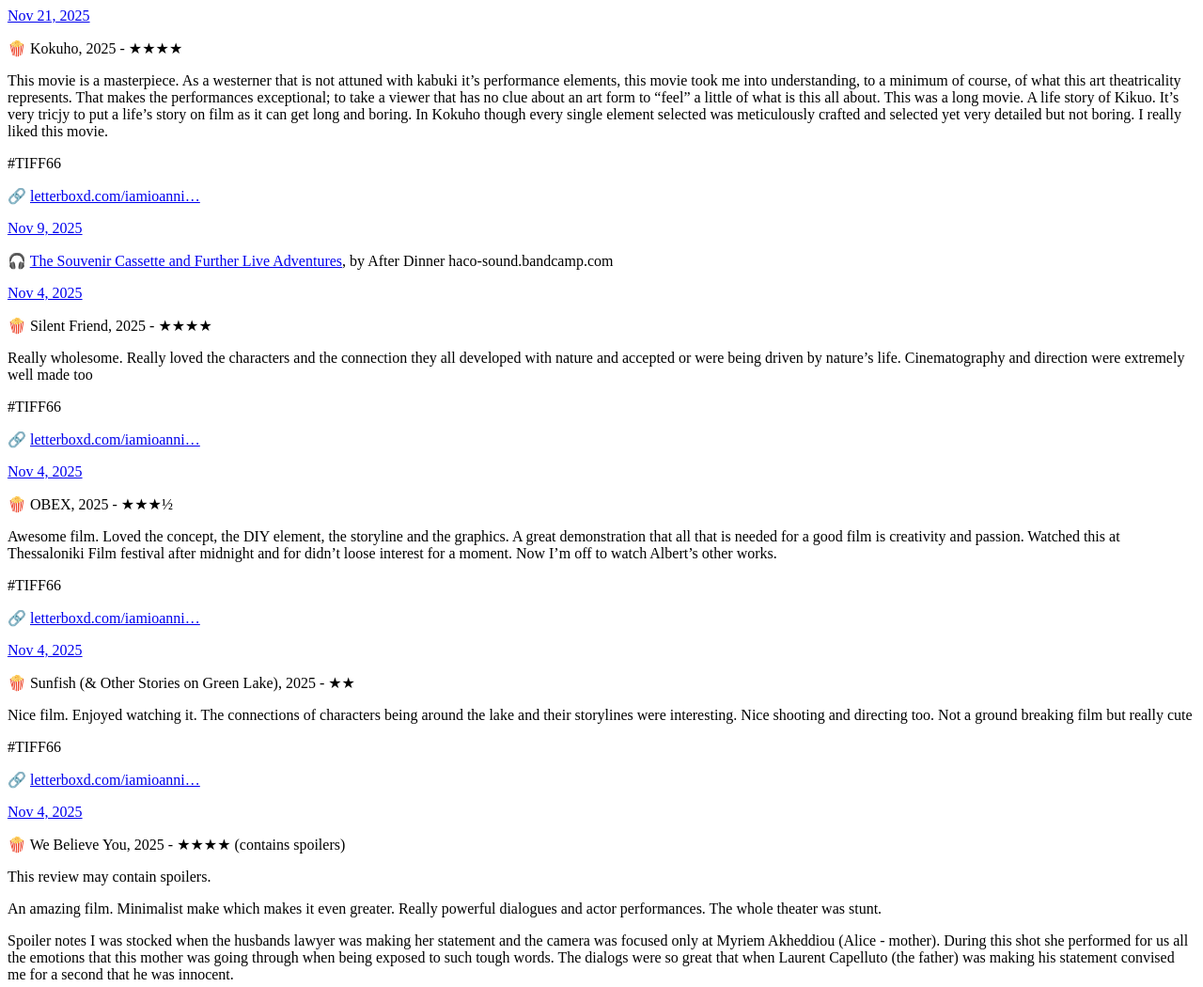
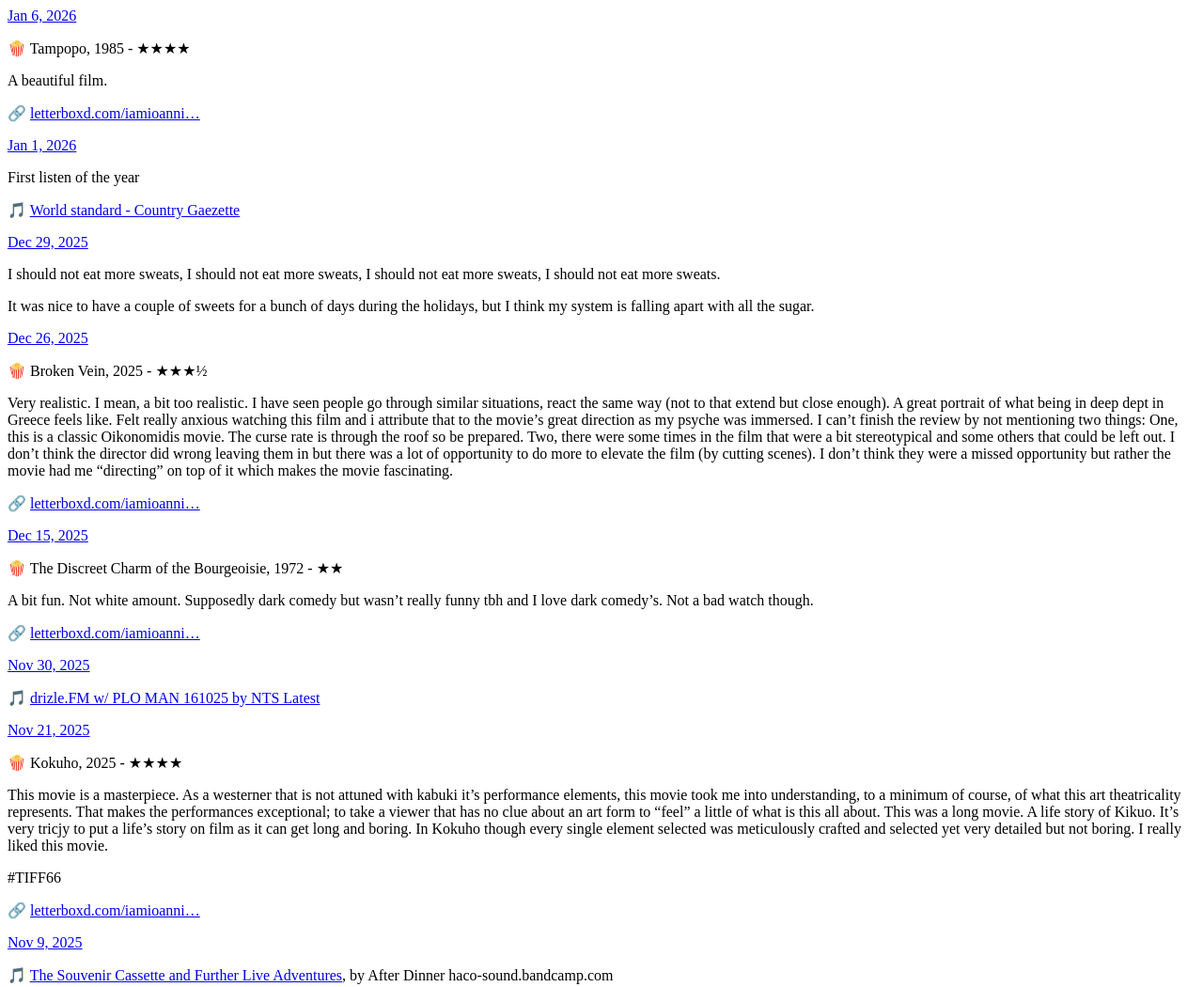
Before and after one commit to iamioannis/iamioannis-microdotblog-archive, a plain HTML site: page index.html in a window 1280 px wide. Shown: the top 1050 px of the page at 94% size. Drawn offline with Linux system fonts and the light colour scheme.

Commit message:
Archiving 7 files from Micro.blog.

```diff
--- a/index.html
+++ b/index.html
@@ -25,6 +25,84 @@
 	  <div class="h-entry">
 
 
+		<a href="https://iamioannis.micro.blog/2026/01/06/175250.html" class="u-url"><time class="dt-published" datetime="2026-01-06 17:52:50 &#43;0200">Jan 6, 2026</time></a>
+
+		<div class="e-content">
+			 <p>🍿 Tampopo, 1985 - ★★★★</p>
+<p>A beautiful film.</p>
+<p>🔗 <a href="https://letterboxd.com/iamioannis/film/tampopo/">letterboxd.com/iamioanni&hellip;</a></p>
+
+		</div>
+	  </div>
+
+	  <div class="h-entry">
+
+
+		<a href="https://iamioannis.micro.blog/2026/01/01/first-listen-of-the-year.html" class="u-url"><time class="dt-published" datetime="2026-01-01 13:50:33 &#43;0200">Jan 1, 2026</time></a>
+
+		<div class="e-content">
+			 <p>First listen of the year</p>
+<p>🎵 <a href="https://cudighirecords.bandcamp.com/album/country-gazette">World standard - Country Gaezette
+</a></p>
+
+		</div>
+	  </div>
+
+	  <div class="h-entry">
+
+
+		<a href="https://iamioannis.micro.blog/2025/12/29/i-should-not-eat-more.html" class="u-url"><time class="dt-published" datetime="2025-12-29 19:41:09 &#43;0200">Dec 29, 2025</time></a>
+
+		<div class="e-content">
+			 <p>I should not eat more sweats, I should not eat more sweats, I should not eat more sweats, I should not eat more sweats.</p>
+<p>It was nice to have a couple of sweets for a bunch of days during the holidays, but I think my system is falling apart with all the sugar.</p>
+
+		</div>
+	  </div>
+
+	  <div class="h-entry">
+
+
+		<a href="https://iamioannis.micro.blog/2025/12/26/broken-vein-very-realistic-i.html" class="u-url"><time class="dt-published" datetime="2025-12-26 16:51:55 &#43;0200">Dec 26, 2025</time></a>
+
+		<div class="e-content">
+			 <p>🍿 Broken Vein, 2025 - ★★★½</p>
+<p>Very realistic. I mean, a bit too realistic. I have seen people go through similar situations, react the same way (not to that extend but close enough). A great portrait of what being in deep dept in Greece feels like. Felt really anxious watching this film and i attribute that to the movie’s great direction as my psyche was immersed.
+I can’t finish the review by not mentioning two things:
+One, this is a classic Oikonomidis movie. The curse rate is through the roof so be prepared.
+Two, there were some times in the film that were a bit stereotypical and some others that could be left out. I don’t think the director did wrong leaving them in but there was a lot of opportunity to do more to elevate the film (by cutting scenes). I don’t think they were a missed opportunity but rather the movie had me “directing” on top of it which makes the movie fascinating.</p>
+<p>🔗 <a href="https://letterboxd.com/iamioannis/film/broken-vein/">letterboxd.com/iamioanni&hellip;</a></p>
+
+		</div>
+	  </div>
+
+	  <div class="h-entry">
+
+
+		<a href="https://iamioannis.micro.blog/2025/12/15/the-discreet-charm-of-the.html" class="u-url"><time class="dt-published" datetime="2025-12-15 22:55:54 &#43;0200">Dec 15, 2025</time></a>
+
+		<div class="e-content">
+			 <p>🍿 The Discreet Charm of the Bourgeoisie, 1972 - ★★</p>
+<p>A bit fun. Not white amount. Supposedly dark comedy but wasn’t really funny tbh and I love dark comedy’s. Not a bad watch though.</p>
+<p>🔗 <a href="https://letterboxd.com/iamioannis/film/the-discreet-charm-of-the-bourgeoisie/">letterboxd.com/iamioanni&hellip;</a></p>
+
+		</div>
+	  </div>
+
+	  <div class="h-entry">
+
+
+		<a href="https://iamioannis.micro.blog/2025/11/30/drizlefm-w-plo-man-by.html" class="u-url"><time class="dt-published" datetime="2025-11-30 17:34:33 &#43;0200">Nov 30, 2025</time></a>
+
+		<div class="e-content">
+			 <p>🎵 <a href="https://soundcloud.com/user-202286394-991268468/drizle-fm-w-plo-man-161025">drizle.FM w/ PLO MAN 161025 by NTS Latest</a></p>
+
+		</div>
+	  </div>
+
+	  <div class="h-entry">
+
+
 		<a href="https://iamioannis.micro.blog/2025/11/21/kokuho-this-movie-is-a.html" class="u-url"><time class="dt-published" datetime="2025-11-21 22:29:51 &#43;0200">Nov 21, 2025</time></a>
 
 		<div class="e-content">
@@ -45,7 +123,7 @@ I really liked this movie.</p>
 		<a href="https://iamioannis.micro.blog/2025/11/09/the-souvenir-cassette-and-further.html" class="u-url"><time class="dt-published" datetime="2025-11-09 14:25:11 &#43;0200">Nov 9, 2025</time></a>
 
 		<div class="e-content">
-			 <p>🎧 <a href="https://haco-sound.bandcamp.com/album/the-souvenir-cassette-and-further-live-adventures">The Souvenir Cassette and Further Live Adventures</a>, by After Dinner haco-sound.bandcamp.com</p>
+			 <p>🎵 <a href="https://haco-sound.bandcamp.com/album/the-souvenir-cassette-and-further-live-adventures">The Souvenir Cassette and Further Live Adventures</a>, by After Dinner haco-sound.bandcamp.com</p>
 
 		</div>
 	  </div>
```
Also changed, not shown: feed.json (+59 -5 lines), uploads/2026/a4275934004-10-optimised-m.jpg (added), uploads/2026/a4275934004-10-optimised-s.jpg (added), uploads/2026/a4275934004-10-optimised-xl.jpg (added), uploads/2026/a4275934004-10-optimised.jpg (added), 1 other file.
